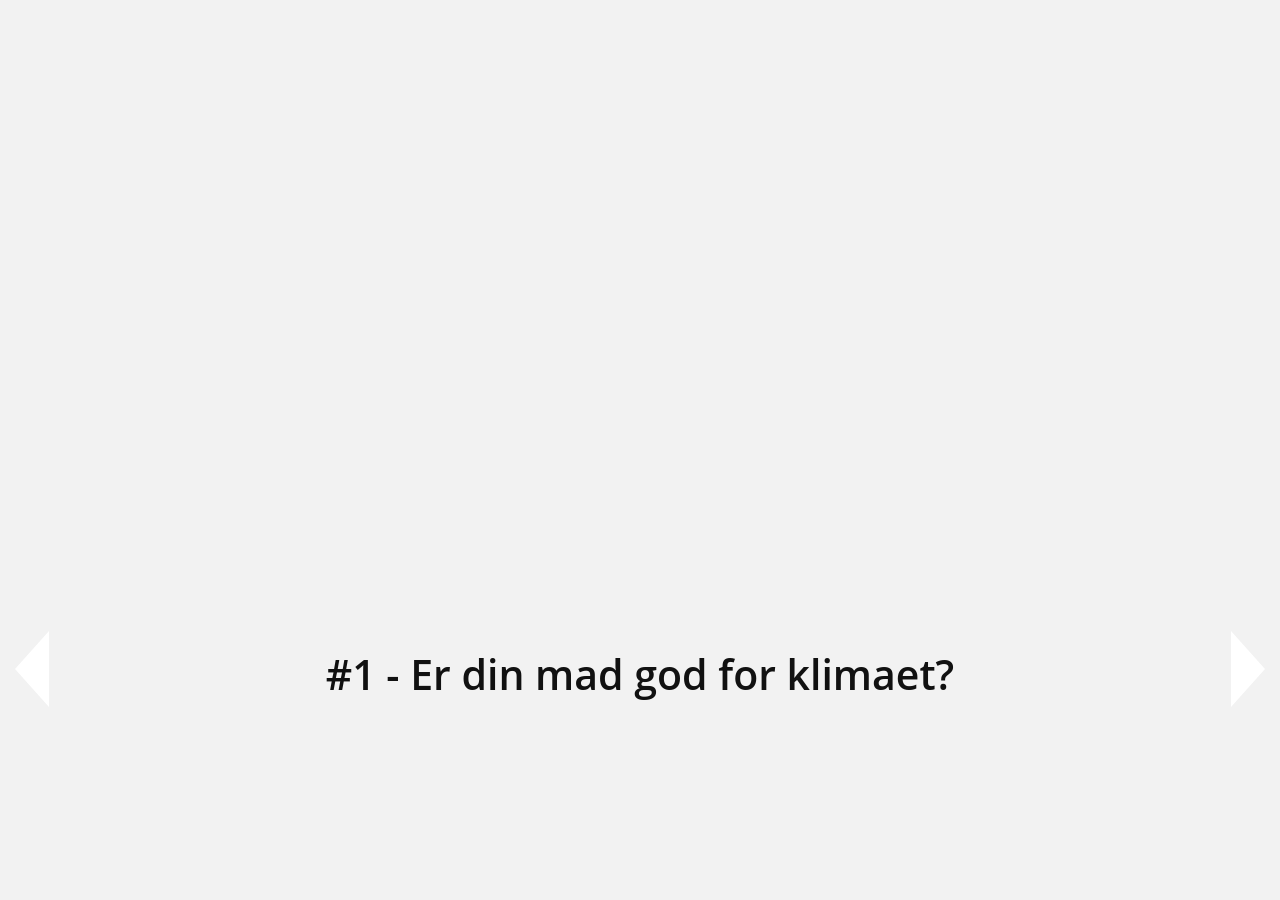
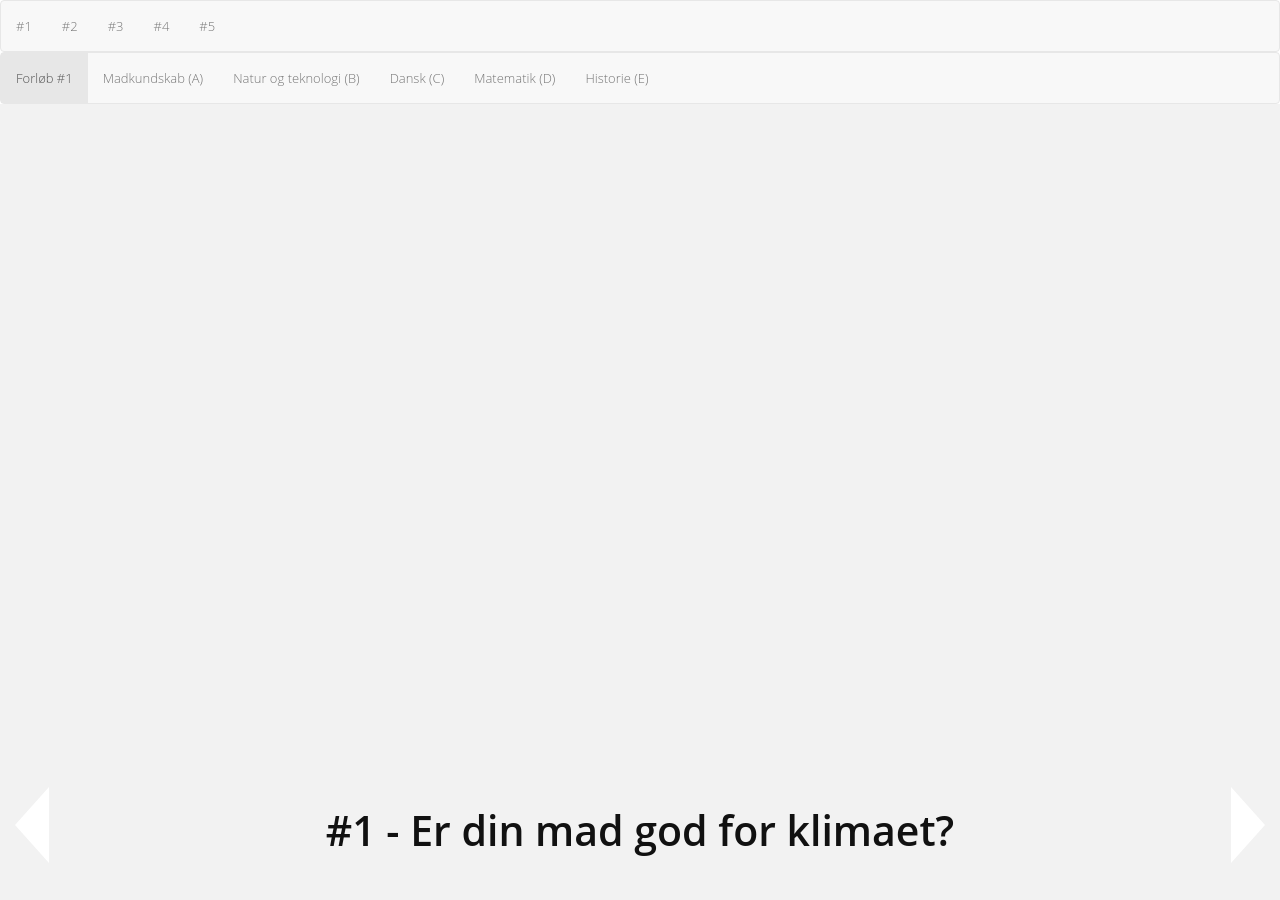
Before and after one commit to spisornli/spisornli.github.io, a Jekyll site: the page test.html, which Jekyll copies as it is, in a window 1280 px wide. Built offline with Jekyll 4.4.1, drawn with Linux system fonts in a browser that asks for light colours; nearby versions of some CDN libraries.

Commit message:
menu active

```diff
--- a/test.html
+++ b/test.html
@@ -30,7 +30,7 @@
 </head>
 <body>
 
-   <!-- <nav class="navbar navbar-default top-menu" id="">
+<nav class="navbar navbar-default top-menu" id="">
     <ul id="myMenu" class="nav navbar-nav">
         <li class="active"><a href="#">#1</a></li>
         <li><a href="#">#2</a></li>
@@ -48,7 +48,7 @@
         <li data-menuanchor="5thPage"><a href="#5thPage">Matematik (D)</a></li>
         <li data-menuanchor="6thPage"><a href="#6thPage">Historie (E)</a></li>
     </ul>
-</nav> -->
+</nav>
 
 
 <div id="fullpage">
```
